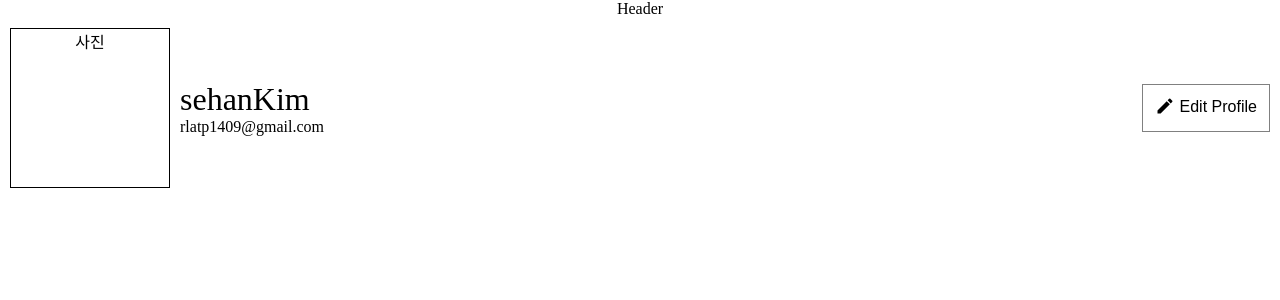
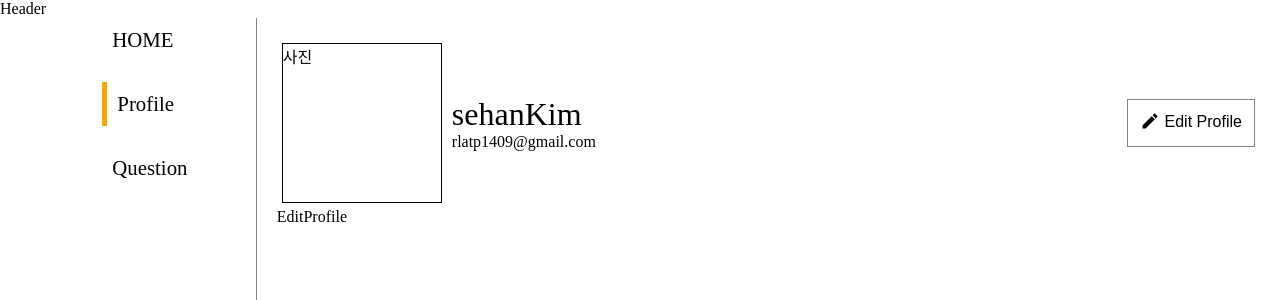
Before and after one commit to codestates-seb/seb41_pre_022, a React (Create React App) app in the folder client/: page /mypage in a window 1280 px wide. Shown: the top 300 px of the page. Built offline with nearby package versions, Linux system fonts and the light colour scheme.

Commit message:
구현: 사이드 메뉴바 구현

```diff
--- a/client/src/App.css
+++ b/client/src/App.css
@@ -1,38 +1,20 @@
-.App {
-  text-align: center;
+.App{
+  width: 100vw;
+  display: flex;
+  flex-direction: column;
+}
+.main-container {
+  width: 100vw;
+  height: 100%;
+  display: flex;
+  flex-direction: row;
 }
 
-.App-logo {
-  height: 40vmin;
-  pointer-events: none;
+.side-menu-section {
+  flex: 1 0 0;
+  height: 100vh;
+  border-right: 1px solid grey;
 }
-
-@media (prefers-reduced-motion: no-preference) {
-  .App-logo {
-    animation: App-logo-spin infinite 20s linear;
-  }
+.main-view-section {
+  flex: 4 0 0;
 }
-
-.App-header {
-  background-color: #282c34;
-  min-height: 100vh;
-  display: flex;
-  flex-direction: column;
-  align-items: center;
-  justify-content: center;
-  font-size: calc(10px + 2vmin);
-  color: white;
-}
-
-.App-link {
-  color: #61dafb;
-}
-
-@keyframes App-logo-spin {
-  from {
-    transform: rotate(0deg);
-  }
-  to {
-    transform: rotate(360deg);
-  }
-}
--- a/client/src/App.js
+++ b/client/src/App.js
@@ -5,21 +5,29 @@ import Login from './page/Login';
 import SignUp from './page/SignUp';
 import MyPage from './page/MyPage';
 import './App.css';
+import SideMenu from './component/SideMenu';
+import Question from './page/Question';
 
 function App() {
   return (
     <div className="App">
       <Header></Header>
-      <section className="main-view">
-        <BrowserRouter>
+      <BrowserRouter>
+      <section className="main-container">
+      <section className="side-menu-section">
+        <SideMenu></SideMenu>
+      </section>
+      <section className="main-view-section">
           <Routes>
             <Route path="*" element={<Main />}></Route>
             <Route path="/login" element={<Login />}></Route>
             <Route path="/signup" element={<SignUp />}></Route>
             <Route path="/mypage" element={<MyPage/>}></Route>
+            <Route path="/question" element={<Question/>}></Route>
           </Routes>
-        </BrowserRouter>
       </section>
+      </section>
+      </BrowserRouter>
     </div>
   );
 }
--- /dev/null
+++ b/client/src/component/EditProfile.jsx
@@ -0,0 +1,9 @@
+import React from 'react'
+
+function EditProfile() {
+  return (
+    <div>EditProfile</div>
+  )
+}
+
+export default EditProfile
--- a/client/src/component/Profile.jsx
+++ b/client/src/component/Profile.jsx
@@ -26,7 +26,6 @@ const ProfileContainer = styled.div`
   align-items: center;
   gap: 10px;
   padding : 5px;
-  margin: 5px;
 `
 
 const AvatarImg = styled.div`
--- /dev/null
+++ b/client/src/component/SideMenu.jsx
@@ -0,0 +1,50 @@
+import React, { useState, useEffect } from 'react';
+import { Link, useLocation } from 'react-router-dom';
+import styled from 'styled-components';
+
+function SideMenu() {
+    const location = useLocation();
+    const [path, setPath] = useState();
+    useEffect(() => {
+        setPath(location.pathname);
+    }, [location])
+
+    //라우트 정보 name은 menu에 표시될 이름, path는 실제 route path
+    const sideMenus = [
+        {name : 'HOME', path: '/'},
+        {name : 'Profile', path: '/mypage'},
+        {name : 'Question', path: '/question'},
+    ]
+  return (
+    <SideMenuContainer>
+        {sideMenus.map((menu,idx) =>
+            <SideMenuLink key={idx} nowPath={path === menu.path}>
+            <Link to={menu.path}>{menu.name}</Link>
+        </SideMenuLink>
+        )}
+    </SideMenuContainer>
+  )
+}
+
+const SideMenuContainer = styled.div`
+    display: flex;
+    flex-direction: column;
+    align-items: flex-end;
+    gap: 20px;
+`
+
+const SideMenuLink = styled.li`
+    width: 60%;
+    padding: 10px;
+    text-align: start;
+    font-size: 1.3rem;
+    text-decoration: none;
+    list-style: none;
+    ${(props) =>
+        props.nowPath ? `
+        border-left : 5px solid orange
+        ` : ''
+    }
+
+`
+export default SideMenu
--- a/client/src/index.css
+++ b/client/src/index.css
@@ -4,13 +4,11 @@
   box-sizing: border-box;
 }
 
-.App{
-  width: 100vw;
-  display: flex;
-  flex-direction: column;
+a {
+  text-decoration: none;
+  color: black;
 }
 
-.main-view-container {
-  width: 100vw;
-  height: 100%;
+li {
+  list-style: none;
 }
--- a/client/src/page/MyPage.jsx
+++ b/client/src/page/MyPage.jsx
@@ -1,13 +1,20 @@
 import React, {useState} from 'react'
+import styled from 'styled-components';
 import Profile from '../component/Profile';
+import EditProfile from '../component/EditProfile';
 
 function MyPage({user}) {
   const [editMode, seteditMode] = useState(false);
   return (
-    <div>
+    <MyPageContainer>
       <Profile/>
-    </div>
+      <EditProfile editMode={editMode}/>
+    </MyPageContainer>
   )
 }
 
+const MyPageContainer = styled.div`
+    margin: 20px;
+`
+
 export default MyPage
--- /dev/null
+++ b/client/src/page/Question.jsx
@@ -0,0 +1,9 @@
+import React from 'react'
+
+function Question() {
+  return (
+    <div>Question</div>
+  )
+}
+
+export default Question
```
